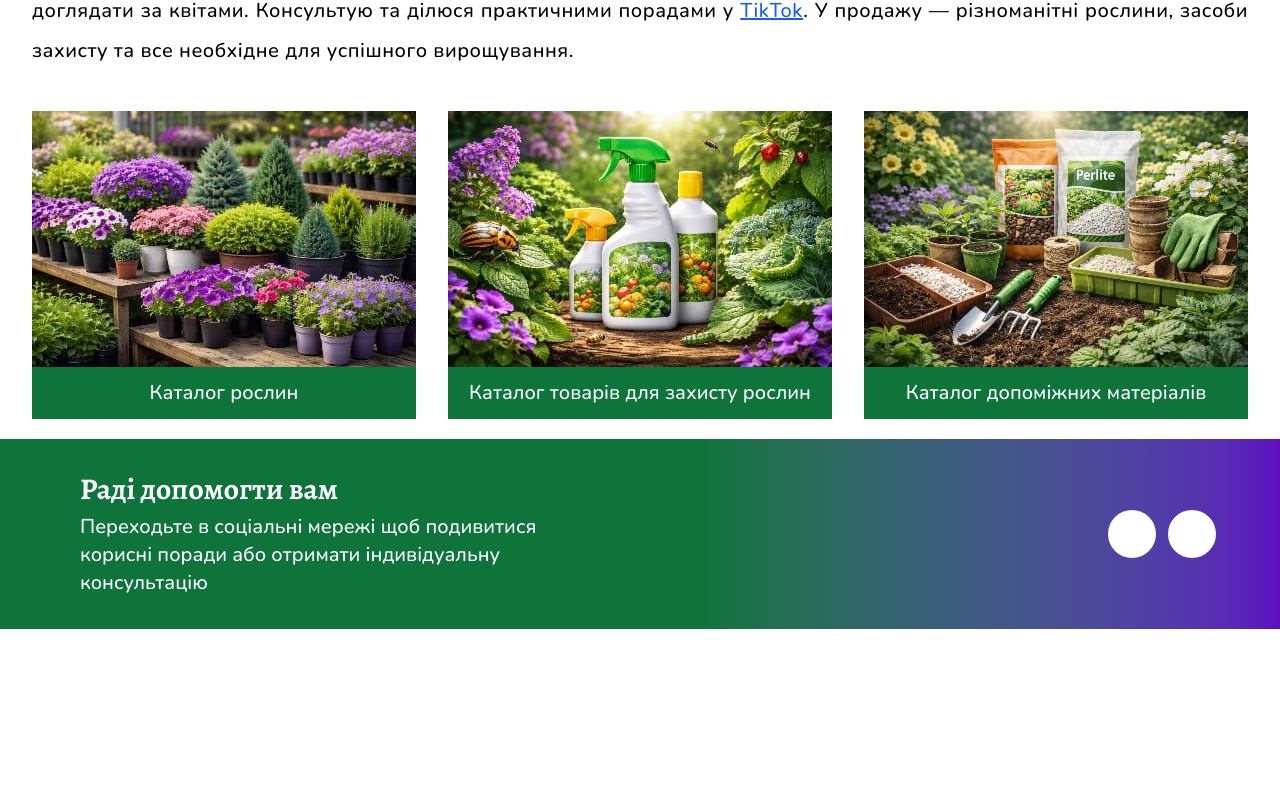
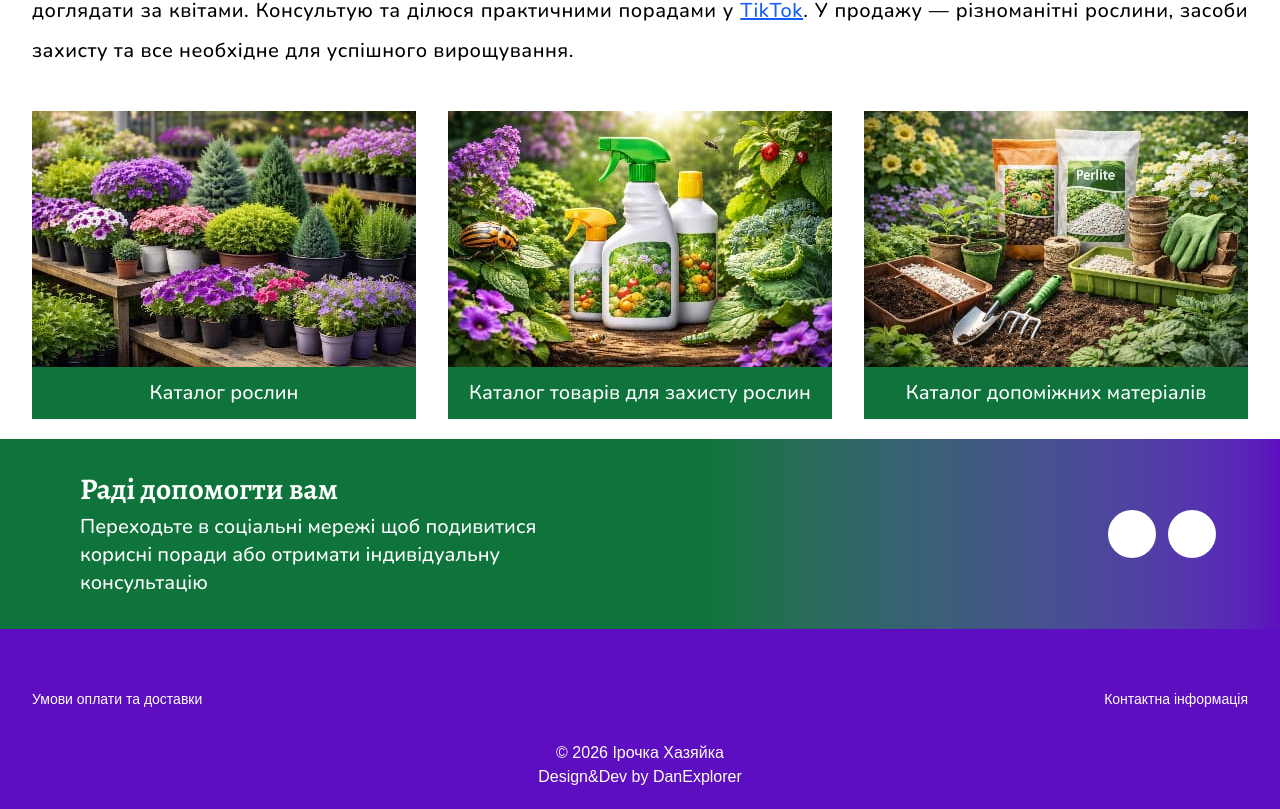
Before and after one commit to DenysKors/flowergirl-irina, a Next.js app: page / in a window 1280 px wide. Shown: the part 1075-1884 px from the top of the page. Before the commit the page ends 1704 px from the top, so only its background shows below. Built offline with nearby package versions, Linux system fonts and the light colour scheme; no server answers.

Commit message:
Add footer, add root modal

```diff
--- a/app/layout.tsx
+++ b/app/layout.tsx
@@ -79,6 +79,7 @@ export default function RootLayout({
         className={`${alegreyaBold.variable} ${openSansRegular.variable} antialiased`}
       >
         {children}
+        <div id="modal-root"></div>
       </body>
     </html>
   );
--- a/components/Footer/Footer.tsx
+++ b/components/Footer/Footer.tsx
@@ -1,3 +1,20 @@
 export default function Footer() {
-  return <footer></footer>;
+  return (
+    <footer className="bg-violet-800">
+      <div className="container pt-8 pb-6 lg:pt-7 lg:pb-5">
+        <div className="py-8 flex justify-between items-center gap-4 flex-col sm:flex-row text-sm">
+          <h3 className="text-background">Умови оплати та доставки</h3>
+          <h3 className="text-background">Контактна інформація</h3>
+        </div>
+        <div className="text-center">
+          <p className="text-xs md:text-base text-background">
+            &copy; 2026 Ірочка Хазяйка
+          </p>
+          <p className="text-xs md:text-base text-background">
+            Design&Dev by DanExplorer
+          </p>
+        </div>
+      </div>
+    </footer>
+  );
 }
--- /dev/null
+++ b/components/ModalRoot/ModalRoot.tsx
@@ -0,0 +1,57 @@
+"use client";
+
+import { useEffect } from "react";
+import { createPortal } from "react-dom";
+
+type UserModalProps = {
+  onClose: () => void;
+  children: React.ReactNode;
+};
+
+export default function Modal({ onClose, children }: UserModalProps) {
+  const baseUrl: string = process.env.NEXT_PUBLIC_SITE_URL || "/";
+
+  useEffect(() => {
+    const handleCloseEsc = (evt: KeyboardEvent) => {
+      if (evt.code === "Escape") {
+        onClose();
+      }
+    };
+
+    window.addEventListener("keydown", handleCloseEsc);
+    document.body.style.overflow = "hidden";
+
+    return () => {
+      window.removeEventListener("keydown", handleCloseEsc);
+      document.body.style.overflow = "scroll";
+    };
+  }, [onClose]);
+
+  const backdropClick = (evt: React.MouseEvent<HTMLDivElement>) => {
+    if (evt.currentTarget === evt.target) {
+      onClose();
+    }
+  };
+
+  return createPortal(
+    <div
+      className="fixed top-0 left-0 w-dvh h-dvh flex justify-center items-center bg-gray-400 z-30"
+      onClick={backdropClick}
+    >
+      <div className="py-4 px-6 max-w-[calc(100vw - 40px)] max-h-[calc(100vh - 100px)] rounded-xl bg-background overflow-y-auto">
+        {children}
+        <button
+          className="button ms-auto p-2 bg-neutral-100 border border-gray-300 hover:bg-red-500 cursor-pointer transition-colors"
+          type="button"
+          aria-label="Закрити вікно"
+          onClick={onClose}
+        >
+          <svg className="h-6 w-6 fill-black">
+            <use href={`${baseUrl}/icons.svg#icon-close`}></use>
+          </svg>
+        </button>
+      </div>
+    </div>,
+    document.getElementById("modal-root")!
+  );
+}
```
